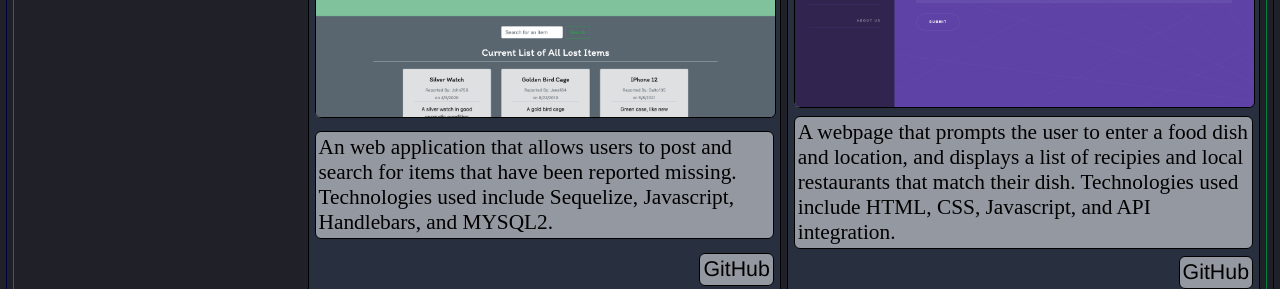
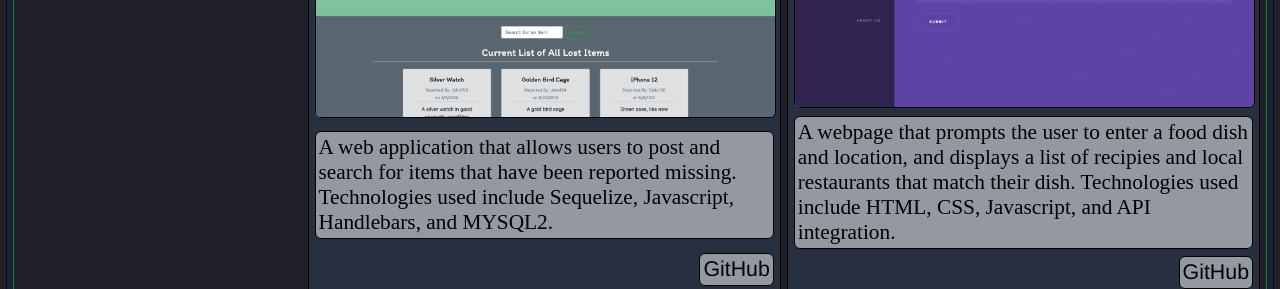
Before and after one commit to dalto135/react-portfolio, a React (Create React App) app: page /#/projects in a window 1280 px wide. Shown: the part 820-1109 px from the top of the page. Built offline with nearby package versions, Linux system fonts and the light colour scheme.

Commit message:
fixed typo

```diff
--- a/src/components/projects.js
+++ b/src/components/projects.js
@@ -28,7 +28,7 @@ function Projects() {
     ];
 
     let descriptions = [
-        'An web application that allows users to post and search for items that have been reported missing. Technologies used include Sequelize, Javascript, Handlebars, and MYSQL2.',
+        'A web application that allows users to post and search for items that have been reported missing. Technologies used include Sequelize, Javascript, Handlebars, and MYSQL2.',
         'A webpage that prompts the user to enter a food dish and location, and displays a list of recipies and local restaurants that match their dish. Technologies used include HTML, CSS, Javascript, and API integration.',
         'A social networking website that allows users to create an account, make blog posts, and leave comments on posts others have made. Users can go to their personal dashboards, where they can see a list of posts they have made and are prompted to make new posts.',
         'A program that uses Node and Inquirer to manipulate a SQL database of employees, departments and employee roles. Technologies used include Javascript, Node.js, Inquirer, and Dotenv.',
```
